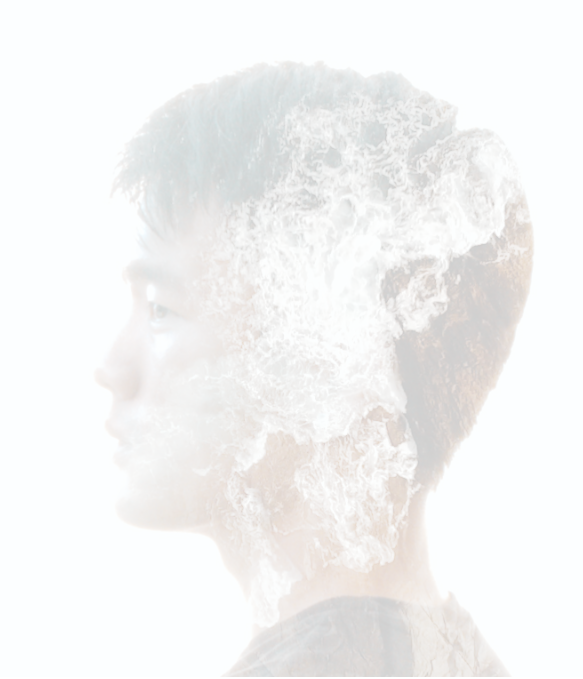
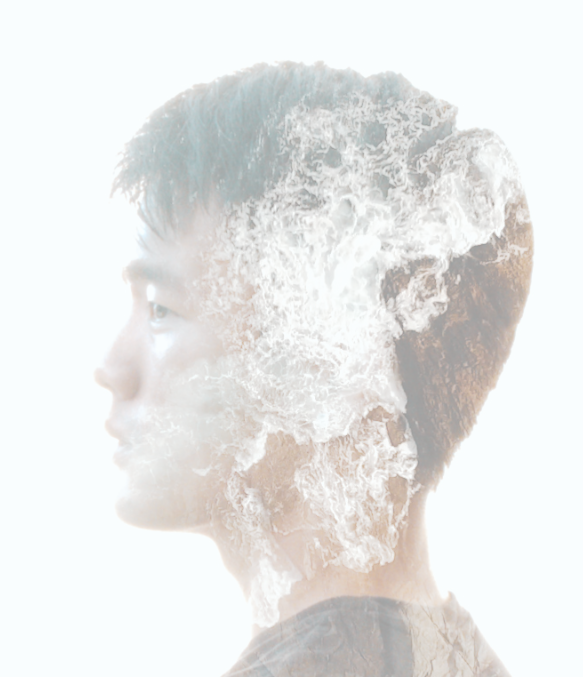
Before and after one commit to ericgpark/Eric-Park-Website, a website with bundled scripts: page index.html in a window 1280 px wide. Shown: the part 123-802 px from the top of the page, 445-1028 px from the left. Built offline with nearby package versions, Linux system fonts and the light colour scheme.

Commit message:
Decreased opacity of white filter on background image

```diff
--- a/assets/css/style.css
+++ b/assets/css/style.css
@@ -260,7 +260,7 @@ h1, h2, h3, h4, h5, h6 {
 
 #hero:before {
   content: "";
-  background: rgba(255, 255, 255, 0.8);
+  background: rgba(255, 255, 255, 0.6);
   position: absolute;
   bottom: 0;
   top: 0;
```
